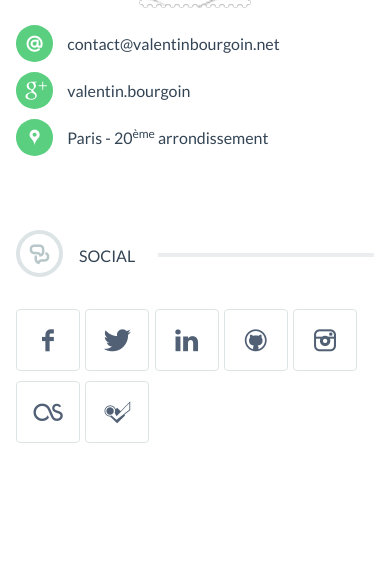
After one commit to valentinbourgoin/portfolio, a Django app: page /contact/ in a window 390 px wide. The commit adds this page. Shown: the part 708-1271 px from the top of the page. Run offline with Django 3.2, Linux system fonts and the light colour scheme; some libraries are stand-ins or nearby versions.

Commit message:
Contact page

```diff
--- a/cv/urls.py
+++ b/cv/urls.py
@@ -3,4 +3,5 @@ from django.conf.urls import patterns, include, url
 urlpatterns = patterns('',
     url(r'^$', 'cv.views.index', name='index'),
     url(r'^cv/$', 'cv.views.cv', name='cv'),
+    url(r'^contact/$', 'cv.views.contact', name='contact'),
 )
--- a/cv/views.py
+++ b/cv/views.py
@@ -8,3 +8,7 @@ def index(self):
 # CV
 def cv(self):
 	return render_to_response('cv/cv.html', {})
+
+# Contact
+def contact(self):
+	return render_to_response('cv/contact.html', {})
--- a/templates/base.html
+++ b/templates/base.html
@@ -78,7 +78,7 @@
                    	<li><a href="{% url "index" %}">about me</a></li>
                     <li><a href="{% url "cv" %}">resume</a></li>
                     <li><a href="#/blog">blog</a></li>
-                    <li><a href="#/contact">contact</a></li>
+                    <li><a href="{% url "contact" %}">contact</a></li>
 
                     <!-- InstanceEndEditable -->
 
--- /dev/null
+++ b/templates/cv/contact.html
@@ -0,0 +1,80 @@
+{% extends 'base.html' %}
+{% load staticfiles %}
+
+{% block content %}
+
+<!-- PAGE : CONTACT -->
+<section id="contact" class="page">
+    <div class="content">
+
+
+
+        <!-- row -->
+        <div class="row">
+
+
+            <!-- column 6/12 -->
+            <div class="col-md-6">
+
+                <h2 class="section-title"><span><i class="icon-address-book"></i>RESTONS EN CONTACT</span></h2>
+
+                <!-- LETTER -->
+                <div class="letter">
+
+                    <h4 class="letter-title">Valentin Bourgoin</h4>
+
+                    <div class="stamp">
+                      <img src="https://graph.facebook.com/valentinbourgoin/picture?type=square&width=114&height=134" alt="stamp">
+                    </div>
+
+                    <div class="letter-info">
+                        <p><i class="icon-at"></i>contact@valentinbourgoin.net</p>
+                        <p><i class="icon-gplus"></i>valentin.bourgoin</p>
+                        <p><i class="icon-location"></i>Paris - 20<sup>ème</sup> arrondissement</p>
+                    </div>
+
+                  </div>
+                  <!-- LETTER -->
+
+
+
+
+
+          </div>
+          <!-- column 6/12 -->
+
+
+          <!-- column 6/12 -->
+          <div class="col-md-6">
+
+
+                  <h2 class="section-title"><span><i class="icon-chat"></i>SOCIAL</span></h2>
+
+                  <!-- SOCIAL -->
+                  <ul class="social">
+                    <li><a class="facebook" href="https://www.facebook.com/valentinbourgoin" target="_blank"></a></li>
+                    <li><a class="twitter" href="https://www.twitter.com/valentin_" target="_blank"></a></li>
+                    <li><a class="linkedin" href="https://www.linkedin.com/profile/view?id=32219766&trk=nav_responsive_tab_profile_pic" target="_blank"></a></li>
+                    <li><a class="github" href="https://www.github.com/valentinbourgoin" target="_blank"></a></li>
+                    <li><a class="instagram" href="http://instagram.com/valentinbgn" target="_blank"></a></li>
+                    <li><a class="lastfm" href="http://www.lastfm.fr/user/NextVal" target="_blank"></a></li>
+                    <li><a class="foursquare" href="https://fr.foursquare.com/valentin_" target="_blank"></a></li>
+                  </ul>
+                  <!-- SOCIAL -->
+
+
+          </div>
+          <!-- column 6/12 --><!-- column 6/12 -->
+
+
+
+        </div>
+        <!-- row -->
+
+
+
+    </div>
+</section>
+<!-- PAGE : CONTACT -->
+
+{% endblock %}
```
